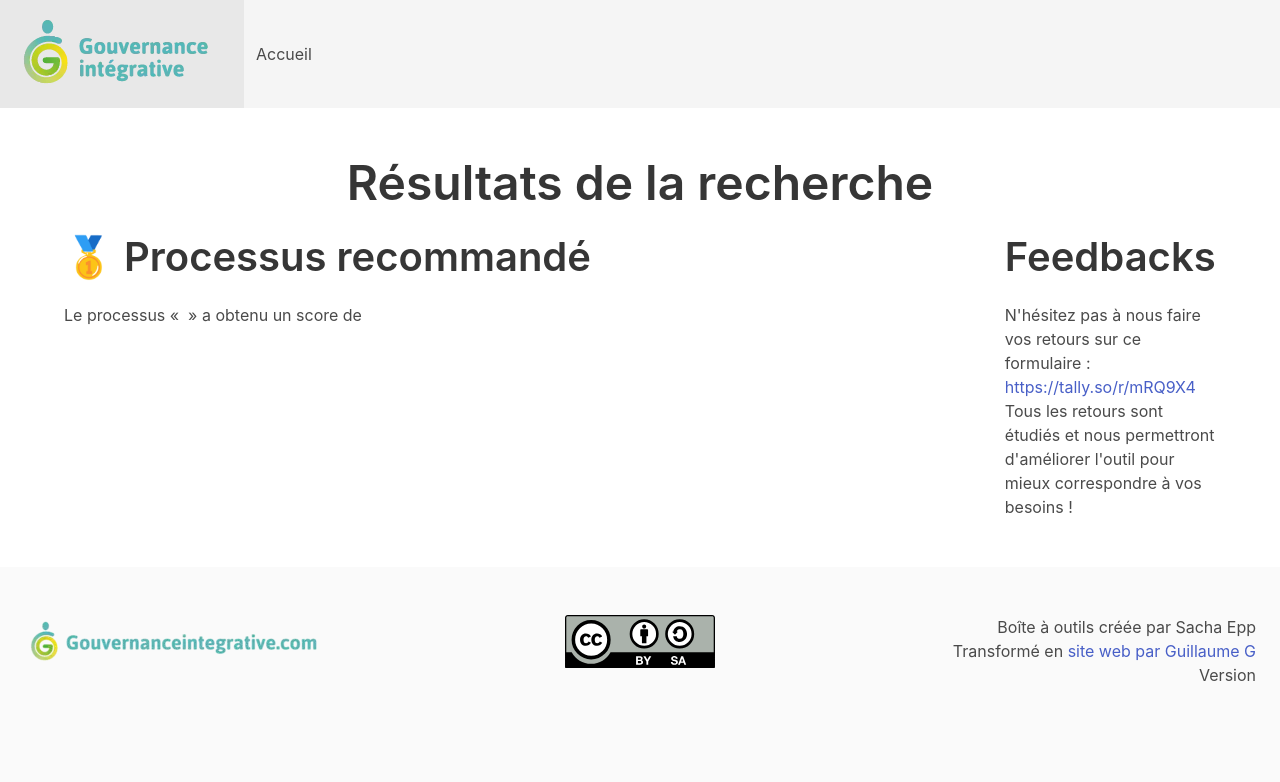
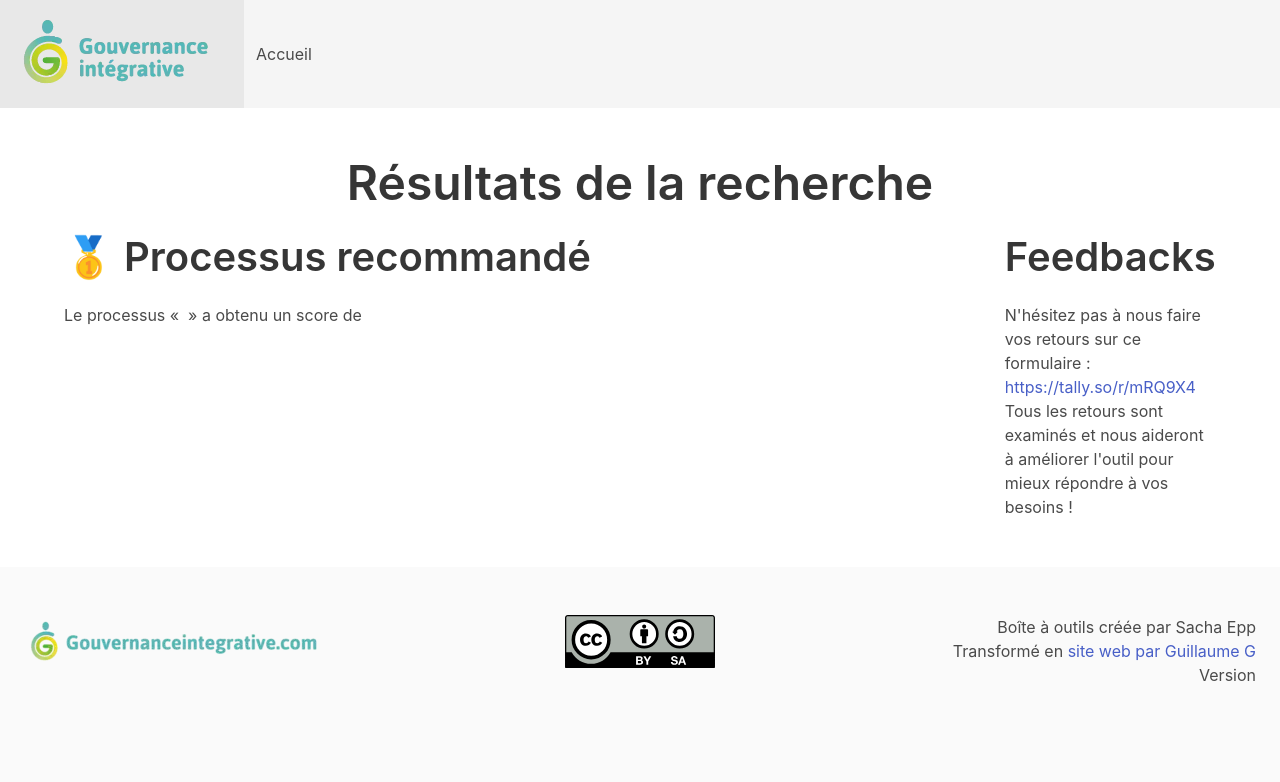
Before and after one commit to yaap7/outils-GI, a Flask app: template templates/resultats_recherche.html in a window 1280 px wide. Shown: the top 782 px of the page. Run offline with Flask 3, Linux system fonts and the light colour scheme; the template is opened without the code that fills it, so the values that code supplies are empty.

Commit message:
reformulation du commit précédent

```diff
--- a/templates/resultats_recherche.html
+++ b/templates/resultats_recherche.html
@@ -71,7 +71,7 @@
         <div class="column">
           <h2 class="title is-2">Feedbacks</h2>
           <p>N'hésitez pas à nous faire vos retours sur ce formulaire : <a href="https://tally.so/r/mRQ9X4" target="_blank">https://tally.so/r/mRQ9X4</a><br>
-          Tous les retours sont étudiés et nous permettront d'améliorer l'outil pour mieux correspondre à vos besoins !</p>
+            Tous les retours sont examinés et nous aideront à améliorer l'outil pour mieux répondre à vos besoins !</p>
         </div>
       </div> <!-- end of columns -->
 
```
